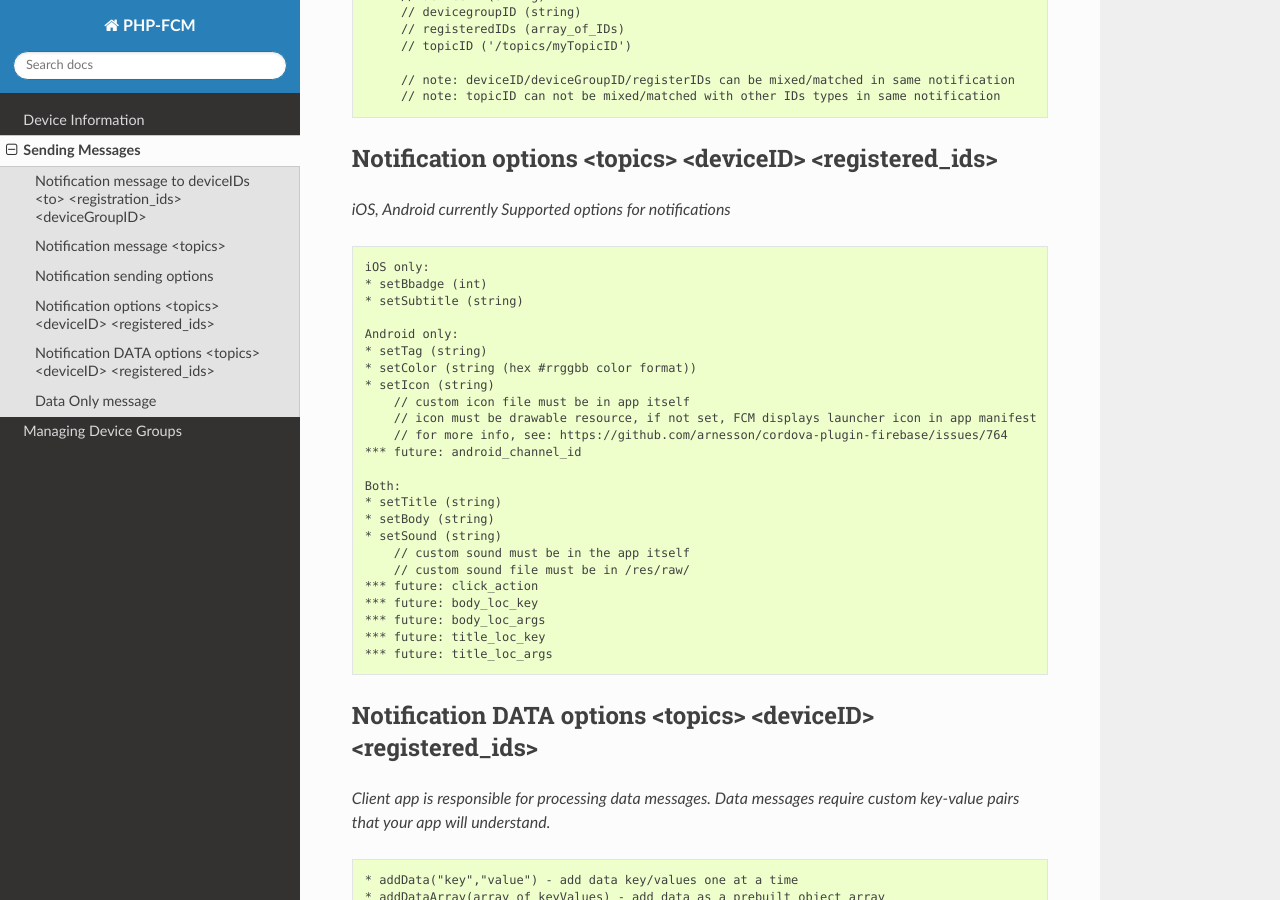
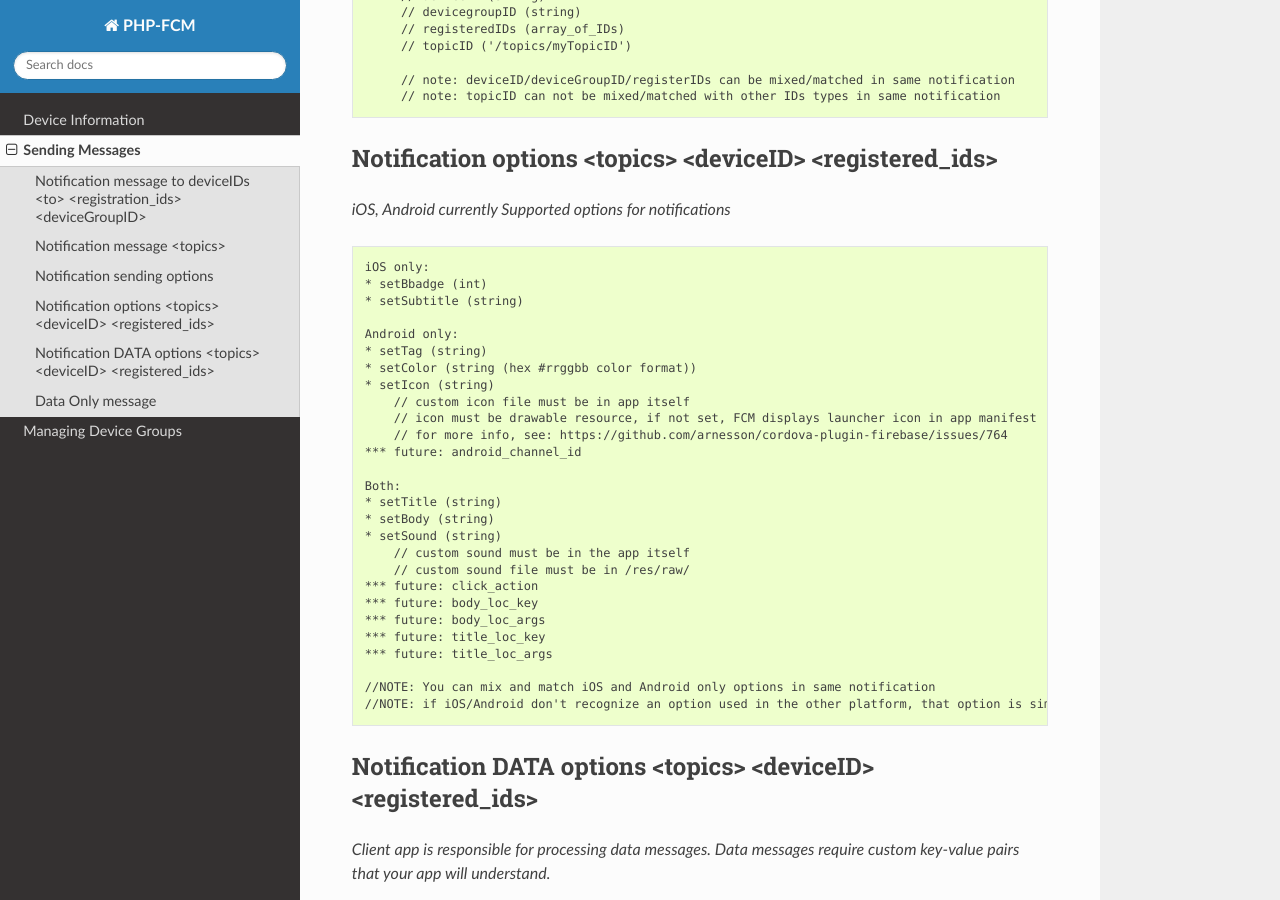
Before and after one commit to EdwinHoksberg/php-fcm, a Sphinx documentation site: the page built from docs/message.rst, in a window 1280 px wide and 900 px high, scrolled down 2121 px. Built offline with Sphinx 7.4.7 and the Read the Docs theme 2.0.0, drawn with Linux system fonts in a browser that asks for light colours; pages that are not in the unit, such as notebooks, are missing from menus.

Commit message:
Update message.rst

```diff
--- a/docs/message.rst
+++ b/docs/message.rst
@@ -146,6 +146,9 @@ Notification options <topics> <deviceID> <registered_ids>
      *** future: title_loc_key
      *** future: title_loc_args
 
+     //NOTE: You can mix and match iOS and Android only options in same notification
+     //NOTE: if iOS/Android don't recognize an option used in the other platform, that option is simply discarded/ignored.
+
 Notification DATA options <topics> <deviceID> <registered_ids>
 ====================
 `Client app is responsible for processing data messages. Data messages require custom key-value pairs that your app will understand.`
```
